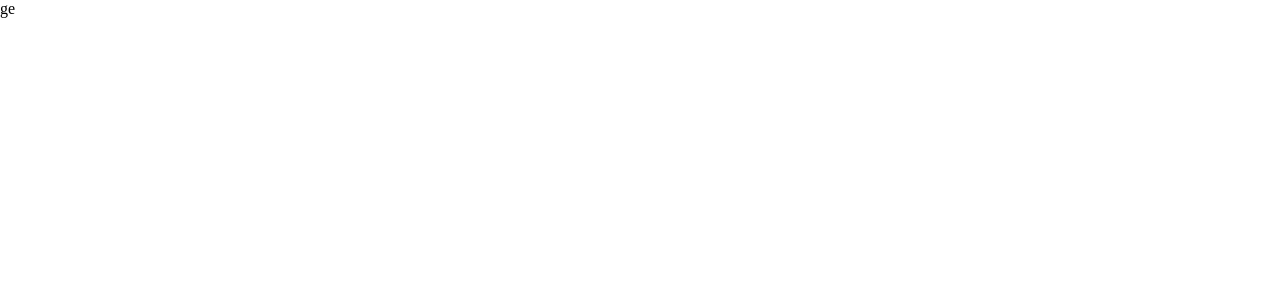
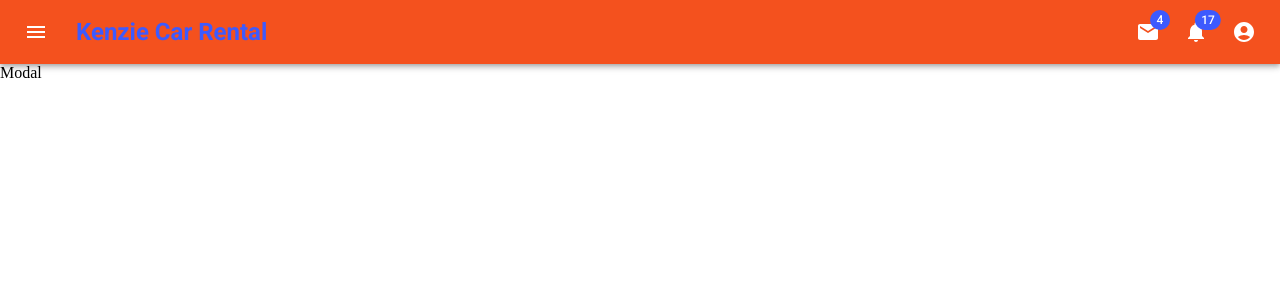
Before and after one commit to matheus-araujo-cunha/capstone, a React (Create React App) app: page / in a window 1280 px wide. Shown: the top 300 px of the page. Built offline with nearby package versions, Linux system fonts and the light colour scheme; a web font is replaced by a local one.

Commit message:
feat: create Header component
Add a global theme configuration to the index.
Create a Menu component.
Create a MobileMenu component.
Create the basic UserProfileModal component folder.

```diff
--- a/package.json
+++ b/package.json
@@ -6,6 +6,7 @@
     "@emotion/react": "^11.7.1",
     "@emotion/styled": "^11.6.0",
     "@hookform/resolvers": "^2.8.8",
+    "@mui/icons-material": "^5.3.1",
     "@mui/material": "^5.3.1",
     "@testing-library/jest-dom": "^5.14.1",
     "@testing-library/react": "^12.0.0",
--- a/src/App.tsx
+++ b/src/App.tsx
@@ -1,7 +1,9 @@
+import { Login } from "./pages/Login";
+
 function App() {
   return (
     <>
-      <div>ge</div>
+      <Login />
     </>
   );
 }
--- /dev/null
+++ b/src/components/Header/AppBarHeader.tsx
@@ -0,0 +1,102 @@
+import {
+  Menu as MenuIcon,
+  AccountCircle,
+  Mail as MailIcon,
+  Notifications as NotificationsIcon,
+  MoreVert as MoreIcon,
+} from "@mui/icons-material";
+
+import {
+  AppBar as MaterialAppBar,
+  Box,
+  IconButton,
+  Toolbar,
+  Typography,
+  Badge,
+} from "@mui/material";
+
+interface AppBarProps {
+  menuId: string;
+  handleProfileMenuOpen: (event: React.MouseEvent<HTMLElement>) => void;
+  mobileMenuId: string;
+  handleMobileMenuOpen: (event: React.MouseEvent<HTMLElement>) => void;
+}
+
+const AppBarHeader = ({
+  menuId,
+  handleProfileMenuOpen,
+  mobileMenuId,
+  handleMobileMenuOpen,
+}: AppBarProps) => {
+  return (
+    <MaterialAppBar position="static">
+      <Toolbar>
+        <IconButton
+          size="large"
+          edge="start"
+          color="inherit"
+          aria-label="open drawer"
+          sx={{ mr: 2 }}
+        >
+          <MenuIcon />
+        </IconButton>
+        <Typography
+          variant="h5"
+          fontWeight="bold"
+          noWrap
+          component="div"
+          color="secondary"
+          sx={{ display: { xs: "none", sm: "block" } }}
+        >
+          Kenzie Car Rental
+        </Typography>
+        <Box sx={{ flexGrow: 1 }} />
+        <Box sx={{ display: { xs: "none", md: "flex" } }}>
+          <IconButton
+            size="large"
+            aria-label="show 4 new mails"
+            color="inherit"
+          >
+            <Badge badgeContent={4} color="secondary">
+              <MailIcon />
+            </Badge>
+          </IconButton>
+          <IconButton
+            size="large"
+            aria-label="show 17 new notifications"
+            color="inherit"
+          >
+            <Badge badgeContent={17} color="secondary">
+              <NotificationsIcon />
+            </Badge>
+          </IconButton>
+          <IconButton
+            size="large"
+            edge="end"
+            aria-label="account of current user"
+            aria-controls={menuId}
+            aria-haspopup="true"
+            onClick={handleProfileMenuOpen}
+            color="inherit"
+          >
+            <AccountCircle />
+          </IconButton>
+        </Box>
+        <Box sx={{ display: { xs: "flex", md: "none" } }}>
+          <IconButton
+            size="large"
+            aria-label="show more"
+            aria-controls={mobileMenuId}
+            aria-haspopup="true"
+            onClick={handleMobileMenuOpen}
+            color="inherit"
+          >
+            <MoreIcon />
+          </IconButton>
+        </Box>
+      </Toolbar>
+    </MaterialAppBar>
+  );
+};
+
+export { AppBarHeader };
--- /dev/null
+++ b/src/components/Header/Menu.tsx
@@ -0,0 +1,39 @@
+import { Menu as MenuMaterial, MenuItem } from "@mui/material";
+
+interface MenuProps {
+  anchorEl: HTMLElement | null;
+  menuId: string;
+  isMenuOpen: boolean;
+  handleMenuClose: () => void;
+}
+
+const MenuHeader = ({
+  anchorEl,
+  menuId,
+  isMenuOpen,
+  handleMenuClose,
+}: MenuProps) => {
+  return (
+    <MenuMaterial
+      anchorEl={anchorEl}
+      anchorOrigin={{
+        vertical: "top",
+        horizontal: "right",
+      }}
+      id={menuId}
+      keepMounted
+      transformOrigin={{
+        vertical: "top",
+        horizontal: "right",
+      }}
+      open={isMenuOpen}
+      onClose={handleMenuClose}
+    >
+      <MenuItem onClick={handleMenuClose}>Meu perfil</MenuItem>
+      <MenuItem onClick={handleMenuClose}>Configuração</MenuItem>
+      <MenuItem onClick={handleMenuClose}>Sair</MenuItem>
+    </MenuMaterial>
+  );
+};
+
+export { MenuHeader };
--- /dev/null
+++ b/src/components/Header/MobileMenu.tsx
@@ -0,0 +1,75 @@
+import {
+  AccountCircle,
+  Mail as MailIcon,
+  Notifications as NotificationsIcon,
+} from "@mui/icons-material";
+import { Menu, MenuItem, IconButton, Badge } from "@mui/material";
+
+interface MobileMenuProps {
+  mobileMoreAnchorEl: HTMLElement | null;
+  mobileMenuId: string;
+  isMobileMenuOpen: boolean;
+  handleMobileMenuClose: () => void;
+  handleProfileMenuOpen: (event: React.MouseEvent<HTMLElement>) => void;
+}
+
+const MobileMenu = ({
+  mobileMoreAnchorEl,
+  mobileMenuId,
+  isMobileMenuOpen,
+  handleMobileMenuClose,
+  handleProfileMenuOpen,
+}: MobileMenuProps) => {
+  return (
+    <Menu
+      anchorEl={mobileMoreAnchorEl}
+      anchorOrigin={{
+        vertical: "top",
+        horizontal: "right",
+      }}
+      id={mobileMenuId}
+      keepMounted
+      transformOrigin={{
+        vertical: "top",
+        horizontal: "right",
+      }}
+      open={isMobileMenuOpen}
+      onClose={handleMobileMenuClose}
+    >
+      <MenuItem>
+        <IconButton size="large" aria-label="show 4 new mails" color="inherit">
+          <Badge badgeContent={4} color="error">
+            <MailIcon />
+          </Badge>
+        </IconButton>
+        <p>Messages</p>
+      </MenuItem>
+      <MenuItem>
+        <IconButton
+          size="large"
+          aria-label="show 17 new notifications"
+          color="inherit"
+        >
+          <Badge badgeContent={17} color="error">
+            <NotificationsIcon />
+          </Badge>
+        </IconButton>
+        <p>Notifications</p>
+      </MenuItem>
+      <MenuItem onClick={handleProfileMenuOpen}>
+        <IconButton
+          size="large"
+          aria-label="account of current user"
+          aria-controls="primary-search-account-menu"
+          aria-haspopup="true"
+          color="inherit"
+        >
+          <AccountCircle />
+        </IconButton>
+        <p>Profile</p>
+      </MenuItem>
+    </Menu>
+  );
+};
+
+export { MobileMenu };
--- /dev/null
+++ b/src/components/Header/index.tsx
@@ -0,0 +1,64 @@
+import { useState } from "react";
+import { Box } from "@mui/material";
+import { MenuHeader } from "./Menu";
+import { MobileMenu } from "./MobileMenu";
+import { AppBarHeader } from "./AppBarHeader";
+
+const Header = () => {
+  const [anchorEl, setAnchorEl] = useState<null | HTMLElement>(null);
+  const [mobileMoreAnchorEl, setMobileMoreAnchorEl] =
+    useState<null | HTMLElement>(null);
+
+  const isMenuOpen = Boolean(anchorEl);
+  const isMobileMenuOpen = Boolean(mobileMoreAnchorEl);
+
+  const handleProfileMenuOpen = (event: React.MouseEvent<HTMLElement>) => {
+    setAnchorEl(event.currentTarget);
+  };
+
+  const handleMobileMenuClose = () => {
+    setMobileMoreAnchorEl(null);
+  };
+
+  const handleMenuClose = () => {
+    setAnchorEl(null);
+    handleMobileMenuClose();
+  };
+
+  const handleMobileMenuOpen = (event: React.MouseEvent<HTMLElement>) => {
+    setMobileMoreAnchorEl(event.currentTarget);
+  };
+
+  const menuId = "account-menu";
+  const mobileMenuId = "account-menu-mobile";
+
+  return (
+    <Box sx={{ flexGrow: 1 }}>
+      <AppBarHeader
+        handleProfileMenuOpen={handleProfileMenuOpen}
+        handleMobileMenuOpen={handleMobileMenuOpen}
+        mobileMenuId={mobileMenuId}
+        menuId={menuId}
+      />
+      {
+        <MobileMenu
+          mobileMenuId={mobileMenuId}
+          handleMobileMenuClose={handleMobileMenuClose}
+          handleProfileMenuOpen={handleProfileMenuOpen}
+          isMobileMenuOpen={isMobileMenuOpen}
+          mobileMoreAnchorEl={mobileMoreAnchorEl}
+        />
+      }
+      {
+        <MenuHeader
+          anchorEl={anchorEl}
+          handleMenuClose={handleMenuClose}
+          isMenuOpen={isMenuOpen}
+          menuId={menuId}
+        />
+      }
+    </Box>
+  );
+};
+
+export { Header };
--- /dev/null
+++ b/src/components/UserProfileModal/index.tsx
@@ -0,0 +1,6 @@
+import { Typography } from "@mui/material";
+const UserProfileModal = () => {
+  return <div>Modal</div>;
+};
+
+export { UserProfileModal };
--- a/src/index.tsx
+++ b/src/index.tsx
@@ -1,16 +1,20 @@
+import { ThemeProvider } from "@mui/material";
 import React from "react";
 import ReactDOM from "react-dom";
 import { BrowserRouter } from "react-router-dom";
 import App from "./App";
 import { Providers } from "./providers";
 import { GlobalStyle } from "./style/global";
+import { customTheme } from "./style/theme";
 
 ReactDOM.render(
   <React.StrictMode>
     <BrowserRouter>
       <Providers>
-        <GlobalStyle />
-        <App />
+        <ThemeProvider theme={customTheme}>
+          <GlobalStyle />
+          <App />
+        </ThemeProvider>
       </Providers>
     </BrowserRouter>
   </React.StrictMode>,
--- a/src/pages/Login/index.tsx
+++ b/src/pages/Login/index.tsx
@@ -1,3 +1,11 @@
+import { Header } from "../../components/Header";
+import { UserProfileModal } from "../../components/UserProfileModal";
+
 export const Login = () => {
-  return <div></div>;
+  return (
+    <div>
+      <Header />
+      <UserProfileModal />
+    </div>
+  );
 };
--- /dev/null
+++ b/src/style/theme.ts
@@ -0,0 +1,14 @@
+import { createTheme } from "@mui/material";
+
+const customTheme = createTheme({
+  palette: {
+    primary: {
+      main: "#f4511e",
+    },
+    secondary: {
+      main: "#3d5afe",
+    },
+  },
+});
+
+export { customTheme };
```
Also changed, not shown: 1 other file (tests, documents, lock files or other folders).
